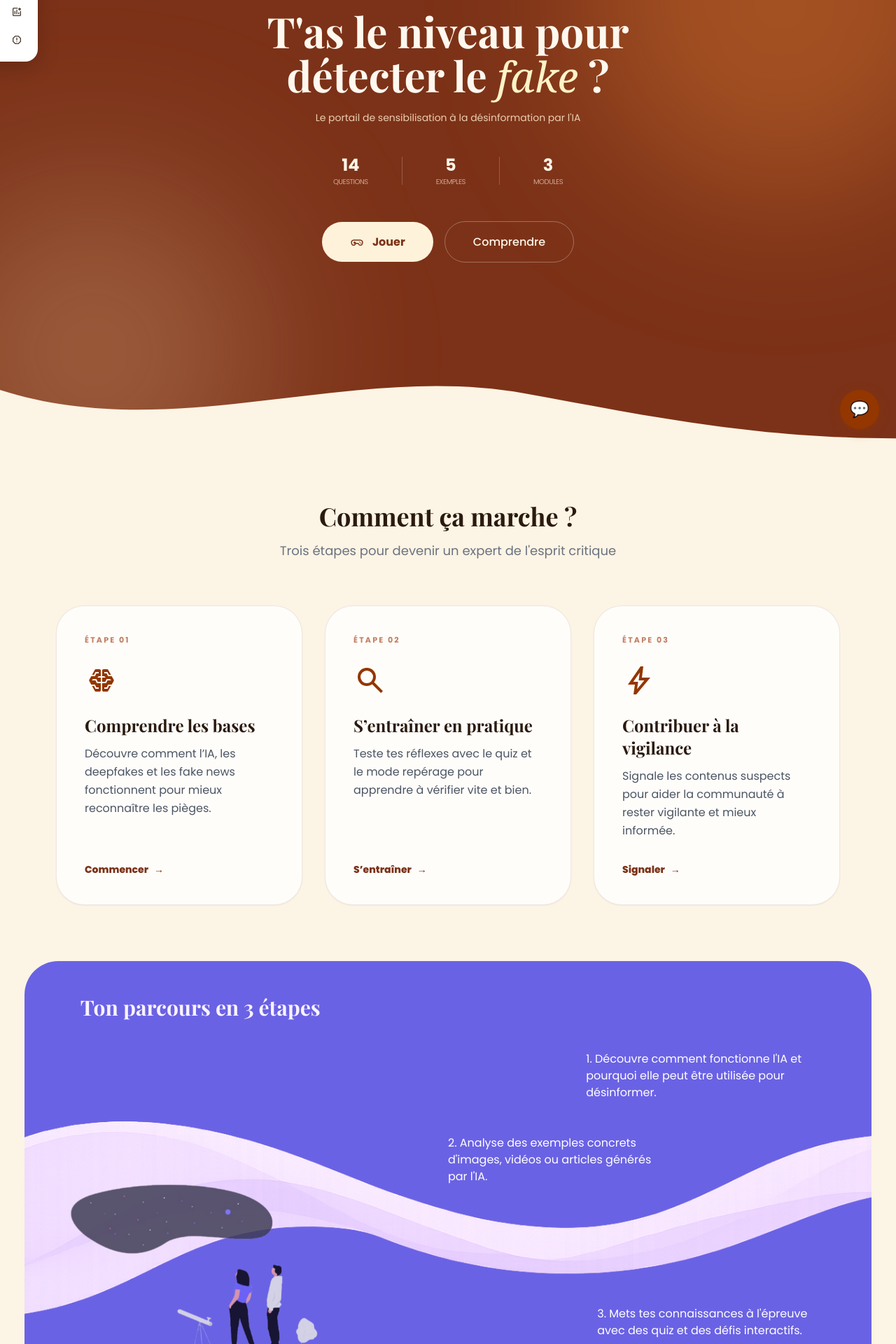
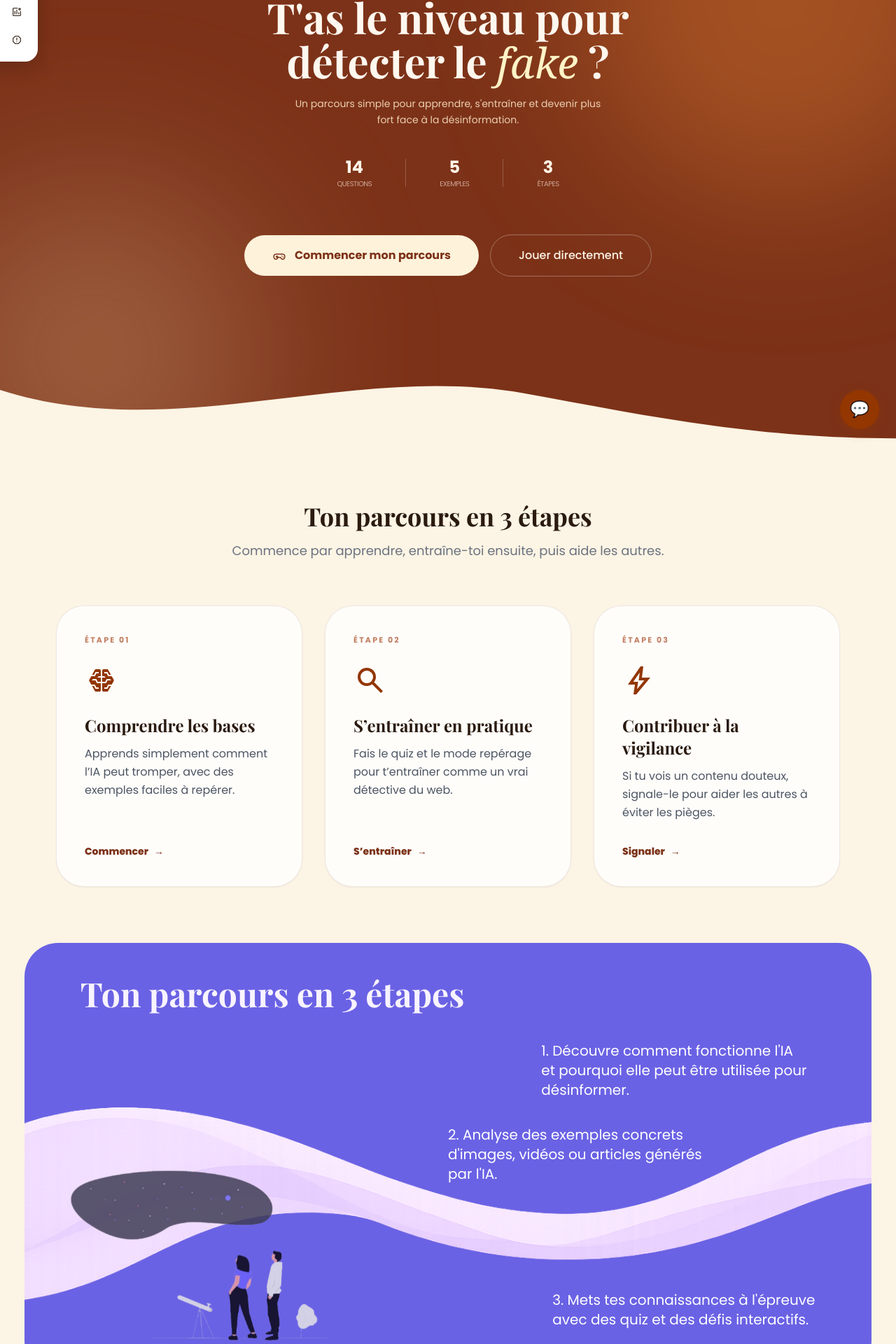
Before and after one commit to mlft9/projet-special-week, a React (Vite) app in the folder app/: page / in a window 1280 px wide. Shown: the part 163-2083 px from the top of the page at 70% size. Built offline with nearby package versions, Linux system fonts and the light colour scheme; a web font is replaced by a local one.

Commit message:
/Adjust : UX design hero header home, font-size user jouney

```diff
--- a/app/src/components/UserJourney.tsx
+++ b/app/src/components/UserJourney.tsx
@@ -86,7 +86,7 @@ export default function UserJourney() {
 
           {/* Titre */}
           <div className="relative z-10">
-            <h2 className="mb-6 text-center text-2xl font-display font-bold text-[#F8F3FF] sm:text-3xl lg:mb-0 lg:ml-8 lg:text-left">
+            <h2 className="mb-6 text-center text-3xl font-display font-bold text-[#F8F3FF] sm:text-4xl lg:mb-0 lg:ml-8 lg:text-left lg:text-5xl">
               Ton parcours en 3 étapes
             </h2>
           </div>
@@ -101,20 +101,20 @@ export default function UserJourney() {
                 <span className="mb-1 block text-[11px] font-bold uppercase tracking-widest text-white/55">
                   {step.label}
                 </span>
-                <p className="text-sm leading-relaxed text-white/95 sm:text-base">{step.text}</p>
+                <p className="text-base leading-relaxed text-white/95 sm:text-lg">{step.text}</p>
               </div>
             ))}
           </div>
 
           {/* Layout desktop (lg+) : positions absolues sur le ruban */}
           <div className="relative z-10 mt-8 hidden min-h-[440px] lg:block">
-            <p className="journey-step absolute right-10 top-3 max-w-xs text-sm leading-relaxed lg:text-base">
+            <p className="journey-step absolute right-10 top-3 max-w-sm text-lg leading-relaxed lg:text-xl">
               1. Découvre comment fonctionne l'IA et pourquoi elle peut être utilisée pour désinformer.
             </p>
-            <p className="journey-step absolute left-[50%] top-[30%] max-w-xs text-sm leading-relaxed lg:text-base">
+            <p className="journey-step absolute left-[50%] top-[30%] max-w-sm text-lg leading-relaxed lg:text-xl">
               2. Analyse des exemples concrets d'images, vidéos ou articles générés par l'IA.
             </p>
-            <p className="journey-step absolute bottom-4 right-6 max-w-xs text-sm leading-relaxed lg:text-base">
+            <p className="journey-step absolute bottom-4 right-6 max-w-sm text-lg leading-relaxed lg:text-xl">
               3. Mets tes connaissances à l'épreuve avec des quiz et des défis interactifs.
             </p>
           </div>
--- a/app/src/pages/Home.tsx
+++ b/app/src/pages/Home.tsx
@@ -11,7 +11,7 @@ gsap.registerPlugin(useGSAP, ScrollTrigger)
 const stats = [
   { value: '14', label: 'questions' },
   { value: '5', label: 'exemples' },
-  { value: '3', label: 'modules' },
+  { value: '3', label: 'étapes' },
 ]
 
 const cards = [
@@ -19,7 +19,7 @@ const cards = [
     step: 'ÉTAPE 01',
     icon: '🧠',
     title: 'Comprendre les bases',
-    description: 'Découvre comment l’IA, les deepfakes et les fake news fonctionnent pour mieux reconnaître les pièges.',
+    description: 'Apprends simplement comment l’IA peut tromper, avec des exemples faciles à repérer.',
     link: '/comprendre',
     cta: 'Commencer',
   },
@@ -27,7 +27,7 @@ const cards = [
     step: 'ÉTAPE 02',
     icon: '🔍',
     title: 'S’entraîner en pratique',
-    description: 'Teste tes réflexes avec le quiz et le mode repérage pour apprendre à vérifier vite et bien.',
+    description: 'Fais le quiz et le mode repérage pour t’entraîner comme un vrai détective du web.',
     link: '/jouer',
     cta: 'S’entraîner',
   },
@@ -35,7 +35,7 @@ const cards = [
     step: 'ÉTAPE 03',
     icon: '⚡',
     title: 'Contribuer à la vigilance',
-    description: 'Signale les contenus suspects pour aider la communauté à rester vigilante et mieux informée.',
+    description: 'Si tu vois un contenu douteux, signale-le pour aider les autres à éviter les pièges.',
     link: '/signaler',
     cta: 'Signaler',
   },
@@ -116,7 +116,7 @@ export default function Home() {
           </h1>
 
           <p className="animate-in max-w-md text-center text-sm leading-relaxed text-[#F7DFC2]/90">
-            Le portail de sensibilisation à la désinformation par l&apos;IA
+            Un parcours simple pour apprendre, s&apos;entraîner et devenir plus fort face à la désinformation.
           </p>
 
           <div className="animate-in my-10 flex items-center gap-6 sm:gap-12">
@@ -136,10 +136,10 @@ export default function Home() {
             ))}
           </div>
 
-          <div className="mt-2 flex flex-col items-center gap-4 sm:flex-row">
+          <div className="mt-6 flex flex-col items-center gap-4 sm:flex-row">
             <button
               type="button"
-              onClick={() => navigate('/jouer')}
+              onClick={() => navigate('/comprendre')}
               className="cta-shine animate-in bg-[#FFF2DA] text-[#7C3218] px-10 py-4 rounded-full font-bold flex items-center gap-3 transition-all duration-300 hover:-translate-y-1 hover:scale-[1.02] hover:shadow-[0_12px_30px_rgba(0,0,0,0.18)] active:scale-[0.98]"
             >
               <svg
@@ -158,15 +158,15 @@ export default function Home() {
                 <path d="M16.5 12.75h.01" />
                 <path d="M18.5 14.75h.01" />
               </svg>
-              Jouer
+              Commencer mon parcours
             </button>
 
             <button
               type="button"
-              onClick={() => navigate('/comprendre')}
+              onClick={() => navigate('/jouer')}
               className="animate-in border border-white/30 px-10 py-4 rounded-full font-medium transition-all duration-300 hover:-translate-y-1 hover:scale-[1.02] hover:bg-white/10 hover:shadow-[0_10px_24px_rgba(0,0,0,0.16)] active:scale-[0.98]"
             >
-              Comprendre
+              Jouer directement
             </button>
           </div>
         </div>
@@ -192,11 +192,11 @@ export default function Home() {
       <section className="content-section bg-[#FCF4E4] py-20">
         <div className="mx-auto max-w-6xl px-4 text-center">
           <h2 className="content-animate mb-4 text-4xl font-display font-bold text-[#2A1A0F]">
-            Comment ça marche ?
+            Ton parcours en 3 étapes
           </h2>
 
           <p className="content-animate mb-16 text-lg text-gray-500">
-            Trois étapes pour devenir un expert de l&apos;esprit critique
+            Commence par apprendre, entraîne-toi ensuite, puis aide les autres.
           </p>
         </div>
 
```
